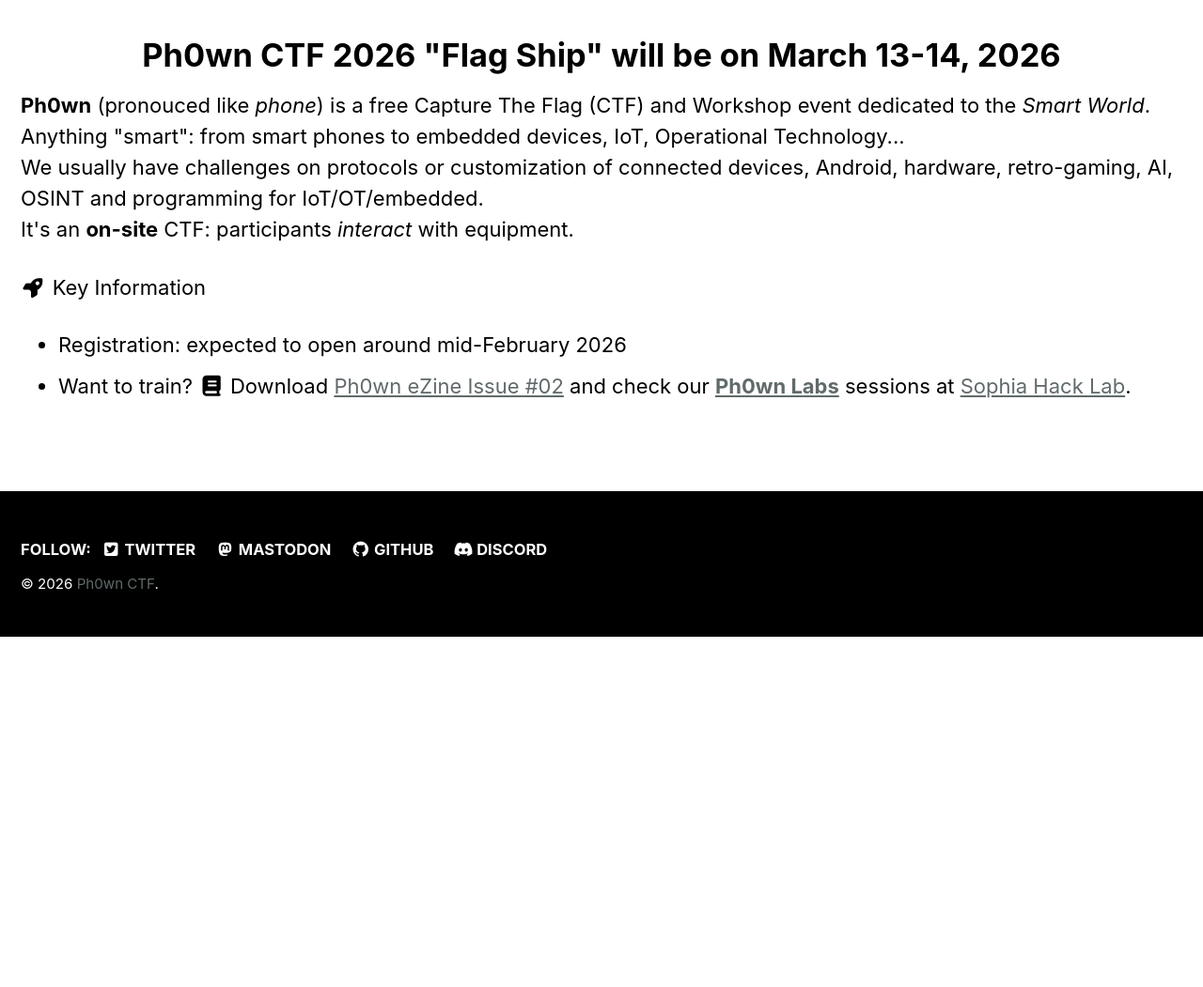
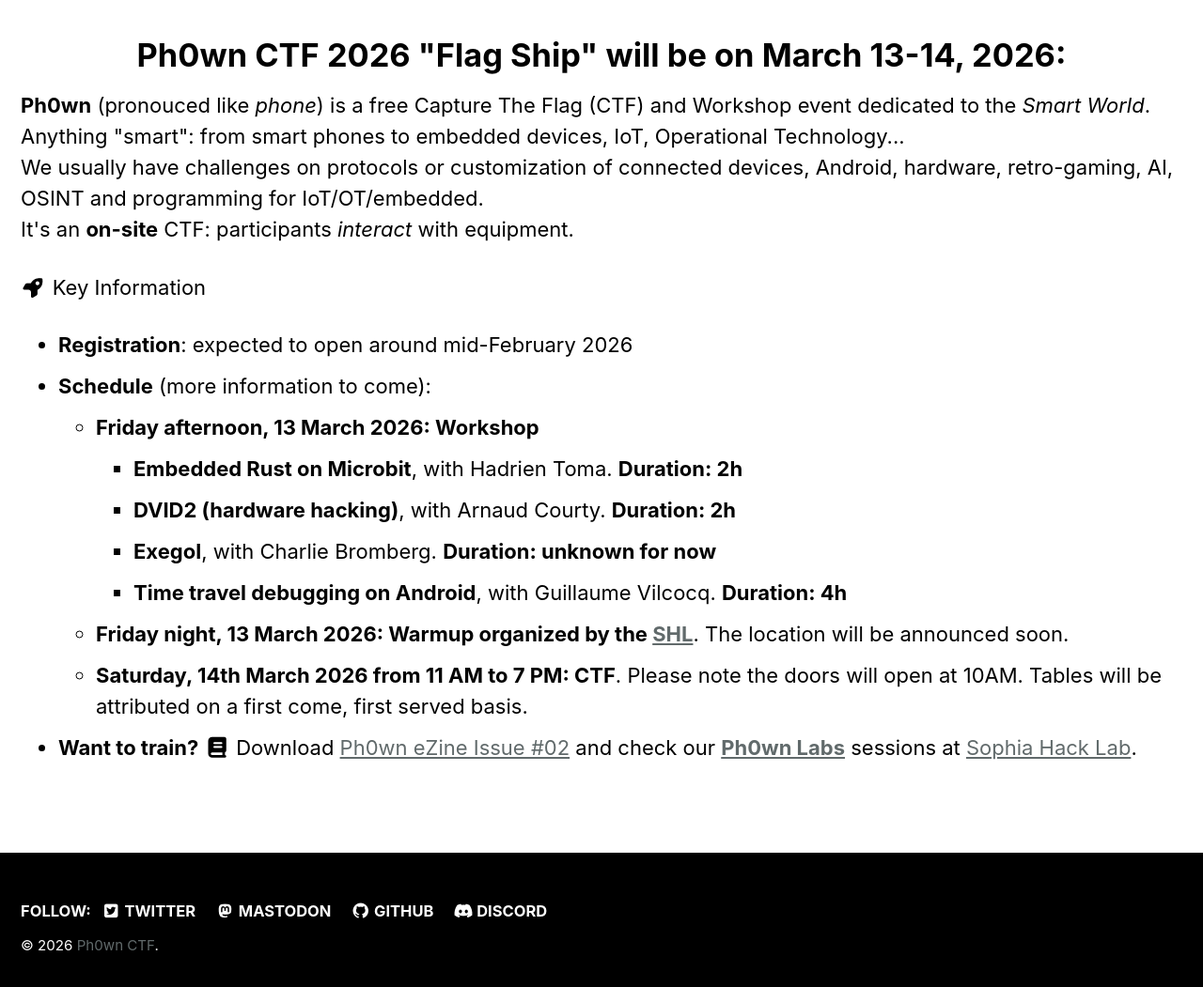
Before and after one commit to ph0wn/ph0wn.github.io, a Jekyll site: the page built from _pages/index.html, in a window 1280 px wide and 1400 px high, scrolled down 869 px. Shown: the part 337-1388 px from the top of the window at 94% size. Built offline with Jekyll 4.4.1, drawn with Linux system fonts in a browser that asks for light colours; cached includes are drawn as plain includes; before the commit the page ends 1884 px from its top, so only the background shows below that.

Commit message:
add schedule for 2026. add gitignore.

```diff
--- a/_pages/index.html
+++ b/_pages/index.html
@@ -37,7 +37,7 @@ header:
     </p>
 
 <h1 class="text-center">
-  Ph0wn CTF 2026 "Flag Ship" will be on March 13-14, 2026
+  Ph0wn CTF 2026 "Flag Ship" will be on March 13-14, 2026:
 </h1>
 <div class="">
     <p>
@@ -50,8 +50,20 @@ header:
       <i class="fa-solid fa-rocket"></i> Key Information
       <ul>
 
-        <li>Registration: expected to open around mid-February 2026</li>
-        <li>Want to train? <i class="fa-solid fa-book"></i> Download <a href="/assets/pdf/ph0wnmag-02.pdf">Ph0wn eZine Issue #02</a> and check our <a href="https://github.com/SophiaHackLab/ph0wnlabs"><b>Ph0wn Labs</b></a> sessions at <a href="https://shl.contact">Sophia Hack Lab</a>.
+        <li><b>Registration</b>: expected to open around mid-February 2026</li>
+        <li><b>Schedule</b> (more information to come):</li>
+        <ul>
+          <li><b>Friday afternoon, 13 March 2026:  Workshop</b></li>
+          <ul>
+              <li> <b>Embedded Rust on Microbit</b>, with Hadrien Toma. <b>Duration: 2h</b></li>
+              <li> <b>DVID2 (hardware hacking)</b>, with Arnaud Courty. <b>Duration: 2h</b></li>
+              <li> <b>Exegol</b>, with Charlie Bromberg. <b>Duration: unknown for now</b></li>
+              <li> <b>Time travel debugging on Android</b>, with Guillaume Vilcocq. <b>Duration: 4h</b></li>
+          </ul>
+          <li><b>Friday night, 13 March 2026:  Warmup organized by the <a href="https://www.shl.contact/">SHL</a></b>. The location will be announced soon.</li>
+          <li><b>Saturday, 14th March 2026 from 11 AM to 7 PM: CTF</b>. Please note the doors will open at 10AM. Tables will be attributed on a first come, first served basis.</li>
+        </ul>
+        <li><b>Want to train?</b> <i class="fa-solid fa-book"></i> Download <a href="/assets/pdf/ph0wnmag-02.pdf">Ph0wn eZine Issue #02</a> and check our <a href="https://github.com/SophiaHackLab/ph0wnlabs"><b>Ph0wn Labs</b></a> sessions at <a href="https://shl.contact">Sophia Hack Lab</a>.
         </li>
       </ul>
     </p>
```
Also changed, not shown: Gemfile.lock, 1 other file.
